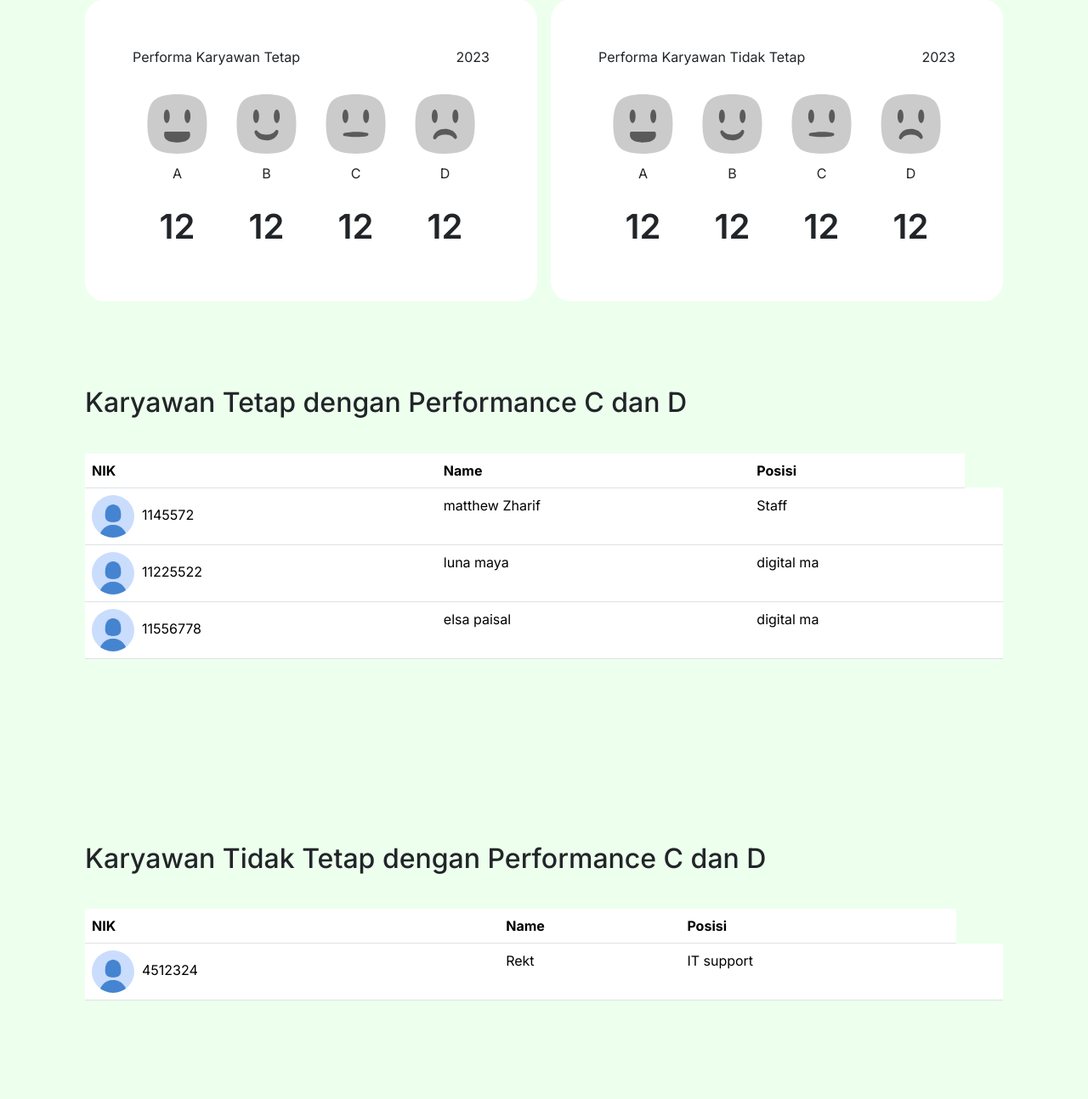
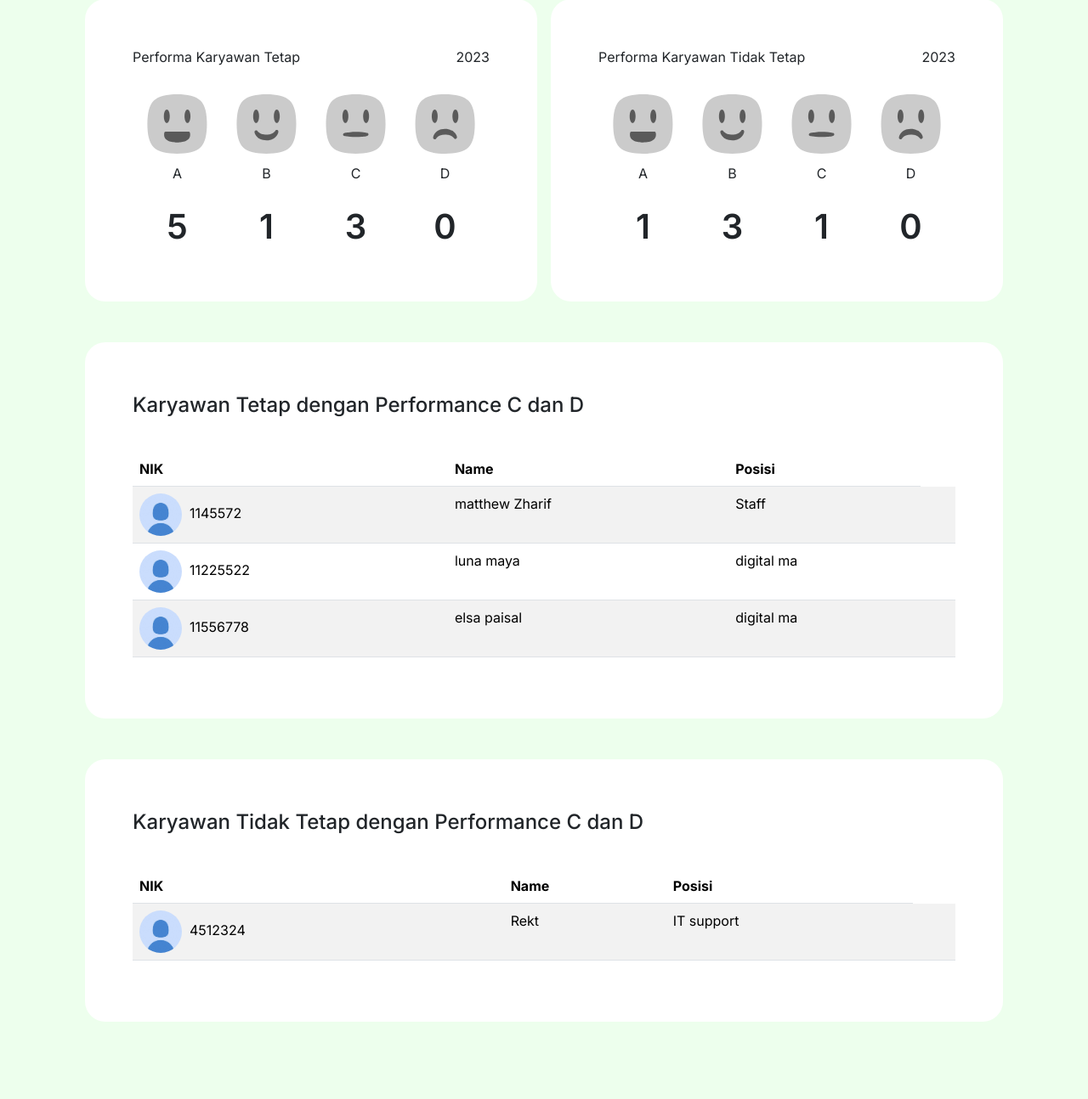
Before and after one commit to Rinkuu253/praktek-web-uts, a PHP site: page / in a window 1280 px wide. Shown: the part 1076-2370 px from the top of the page at 85% size. After the commit the page ends 2279 px from the top, so only its background shows below. Run offline with PHP 8.4, Linux system fonts and the light colour scheme; data comes from the database, SQL or seed files in the repository; some libraries are stand-ins or nearby versions.

Commit message:
konek emot ke DB

```diff
--- a/index.php
+++ b/index.php
@@ -137,29 +137,40 @@ include "sqlConnect.php"
             </div>
 
             <div class="rates">
+              <?php
+              $sSQL = "SELECT grade, COUNT(*) AS count FROM performance WHERE status_kerja = 'Tetap' AND grade IN ('A', 'B', 'C', 'D') GROUP BY grade";
+              $result = mysqli_query($conn, $sSQL);
+              $gradeCounts = array('A' => 0, 'B' => 0, 'C' => 0, 'D' => 0);
+              while ($row = mysqli_fetch_assoc($result)) {
+                $gradeCounts[$row['grade']] = $row['count'];
+              }
+              ?>
               <div class="rate">
                 <img src="images/emojiA.svg" class="ori">
                 <img src="images/emojiAC.svg" class="hov">
                 <p>A</p>
-                <h1>12</h1>
+                <h1><?php echo $gradeCounts['A']; ?></h1>
               </div>
+
               <div class="rate">
                 <img src="images/emojiB.svg" class="ori">
                 <img src="images/emojiBC.svg" class="hov">
                 <p>B</p>
-                <h1>12</h1>
+                <h1><?php echo $gradeCounts['B']; ?></h1>
               </div>
+
               <div class="rate">
                 <img src="images/emojiC.svg" class="ori">
                 <img src="images/emojiCC.svg" class="hov">
                 <p>C</p>
-                <h1>12</h1>
+                <h1><?php echo $gradeCounts['C']; ?></h1>
               </div>
+
               <div class="rate">
                 <img src="images/emojiD.svg" class="ori">
                 <img src="images/emojiDC.svg" class="hov">
                 <p>D</p>
-                <h1>12</h1>
+                <h1><?php echo $gradeCounts['D']; ?></h1>
               </div>
             </div>
           </div>
@@ -173,40 +184,56 @@ include "sqlConnect.php"
             </div>
 
             <div class="rates">
+              <?php
+              $sSQL = "SELECT grade, COUNT(*) AS count FROM performance WHERE status_kerja = 'Tidak Tetap' AND grade IN ('A', 'B', 'C', 'D') GROUP BY grade";
+              $result = mysqli_query($conn, $sSQL);
+              $gradeCounts = array('A' => 0, 'B' => 0, 'C' => 0, 'D' => 0);
+              while ($row = mysqli_fetch_assoc($result)) {
+                $gradeCounts[$row['grade']] = $row['count'];
+              }
+              ?>
               <div class="rate">
                 <img src="images/emojiA.svg" class="ori">
                 <img src="images/emojiAC.svg" class="hov">
                 <p>A</p>
-                <h1>12</h1>
+                <h1><?php echo $gradeCounts['A']; ?></h1>
               </div>
+
               <div class="rate">
                 <img src="images/emojiB.svg" class="ori">
                 <img src="images/emojiBC.svg" class="hov">
                 <p>B</p>
-                <h1>12</h1>
+                <h1><?php echo $gradeCounts['B']; ?></h1>
               </div>
+
               <div class="rate">
                 <img src="images/emojiC.svg" class="ori">
                 <img src="images/emojiCC.svg" class="hov">
                 <p>C</p>
-                <h1>12</h1>
+                <h1><?php echo $gradeCounts['C']; ?></h1>
               </div>
+
               <div class="rate">
                 <img src="images/emojiD.svg" class="ori">
                 <img src="images/emojiDC.svg" class="hov">
                 <p>D</p>
-                <h1>12</h1>
+                <h1><?php echo $gradeCounts['D']; ?></h1>
               </div>
             </div>
           </div>
         </div>
       </div>
 
-      <div class="table-respon">
-        <div class="titel">
-          <h2>Karyawan Tetap dengan Performance C dan D</h2>
+      <div class="card mt-5">
+        <div class="card-body">
+          <div class="col-12">
+            <div class="card-title">
+              <h4 class="table-title mt-1">Karyawan Tetap dengan Performance C dan D</h4>
             </div>
-        <table class="table">
+          </div>
+        </div>
+        <div class="table-responsive p-3">
+          <table class="table table-striped">
             <thead>
               <tr>
                 <th>NIK</th>
@@ -214,7 +241,6 @@ include "sqlConnect.php"
                 <th>Posisi</th>
               </tr>
             </thead>
-
             <tbody>
               <?php
               $sSQL = "";
@@ -231,7 +257,7 @@ include "sqlConnect.php"
                     echo "databaseFoto/" . $row['foto'];
                   } else {
                     echo "images/defaultProfile.jpg";
-                  } ?>" style="width:50px">
+                  } ?>" style="width:50px;height:50px;">
                       &nbsp;<?php echo $row['nik']; ?>
                     </td>
                     <td><?php echo $row['nama']; ?></td>
@@ -248,12 +274,18 @@ include "sqlConnect.php"
             </tbody>
           </table>
         </div>
+      </div>
 
-      <div class="table-respon">
-        <div class="titel">
-          <h2>Karyawan Tidak Tetap dengan Performance C dan D</h2>
+      <div class="card mt-5">
+        <div class="card-body">
+          <div class="col-12 ">
+            <div class="card-title">
+              <h4 class="table-title mt-1">Karyawan Tidak Tetap dengan Performance C dan D</h4>
             </div>
-        <table class="table">
+          </div>
+        </div>
+        <div class="table-responsive p-3">
+          <table class="table table-striped">
             <thead>
               <tr>
                 <th>NIK</th>
@@ -261,7 +293,6 @@ include "sqlConnect.php"
                 <th>Posisi</th>
               </tr>
             </thead>
-
             <tbody>
               <?php
               $sSQL = "";
@@ -278,7 +309,7 @@ include "sqlConnect.php"
                     echo "databaseFoto/" . $row['foto'];
                   } else {
                     echo "images/defaultProfile.jpg";
-                  } ?>" style="width:50px">
+                  } ?>" style="width:50px;height:50px;">
                       &nbsp;<?php echo $row['nik']; ?>
                     </td>
                     <td><?php echo $row['nama']; ?></td>
@@ -295,8 +326,7 @@ include "sqlConnect.php"
             </tbody>
           </table>
         </div>
-
-
+      </div>
     </div>
     <script src="script.js"></script>
 </body>
```
Lines whose indentation alone changed are shown as unchanged.
